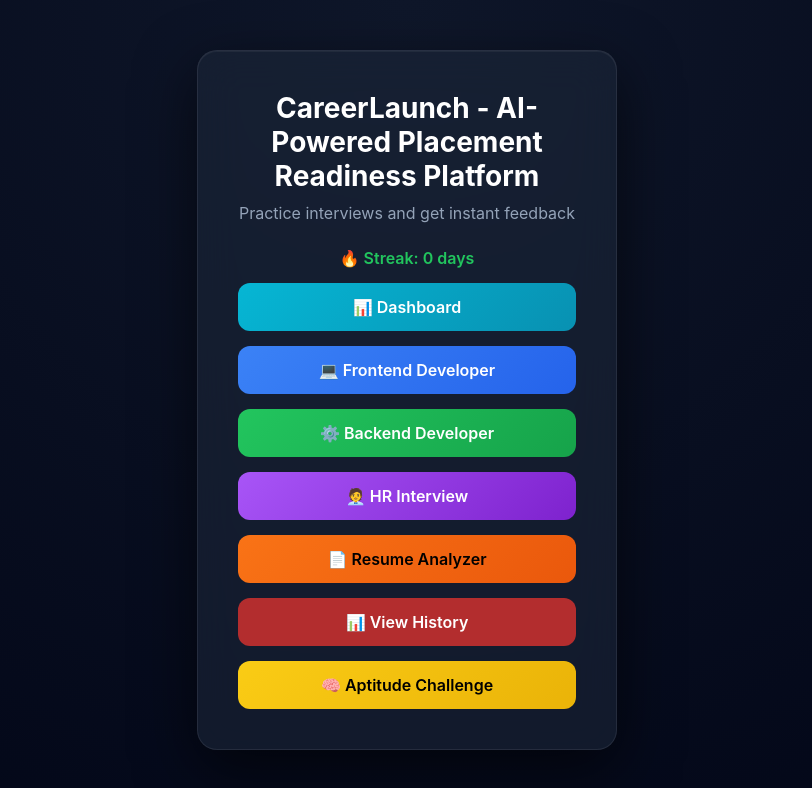
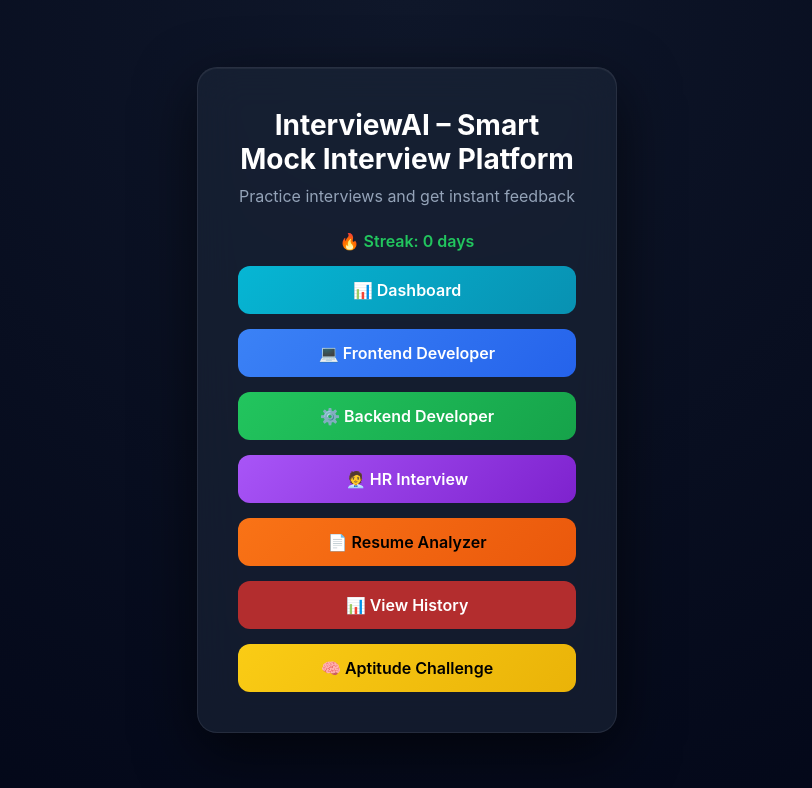
Before and after one commit to SBR2006V/ai-mock-interview, a Next.js app: page / in a window 1280 px wide. Shown: the top 788 px of the page, without its empty margins (233-1045 px from the left). Built offline with nearby package versions, Linux system fonts and the light colour scheme.

Commit message:
Name Change

```diff
--- a/app/layout.js
+++ b/app/layout.js
@@ -1,7 +1,7 @@
 import "./globals.css"; // ✅ THIS WAS MISSING
 
 export const metadata = {
-  title: "CareerLaunch - AI-Powered Placement Readiness Platform",
+  title: "InterviewAI – Smart Mock Interview Platform",
   description: "Practice interviews",
 };
 
--- a/app/page.js
+++ b/app/page.js
@@ -24,7 +24,7 @@ export default function Home() {
     <div className="homeContainer">
       <div className="homeCard">
         <h1 className="homeTitle">
-          CareerLaunch - AI-Powered Placement Readiness Platform
+          InterviewAI – Smart Mock Interview Platform
         </h1>
 
         <p className="homeSubtitle">
```
Also changed, not shown: 1 other file (tests, documents, lock files or other folders).
